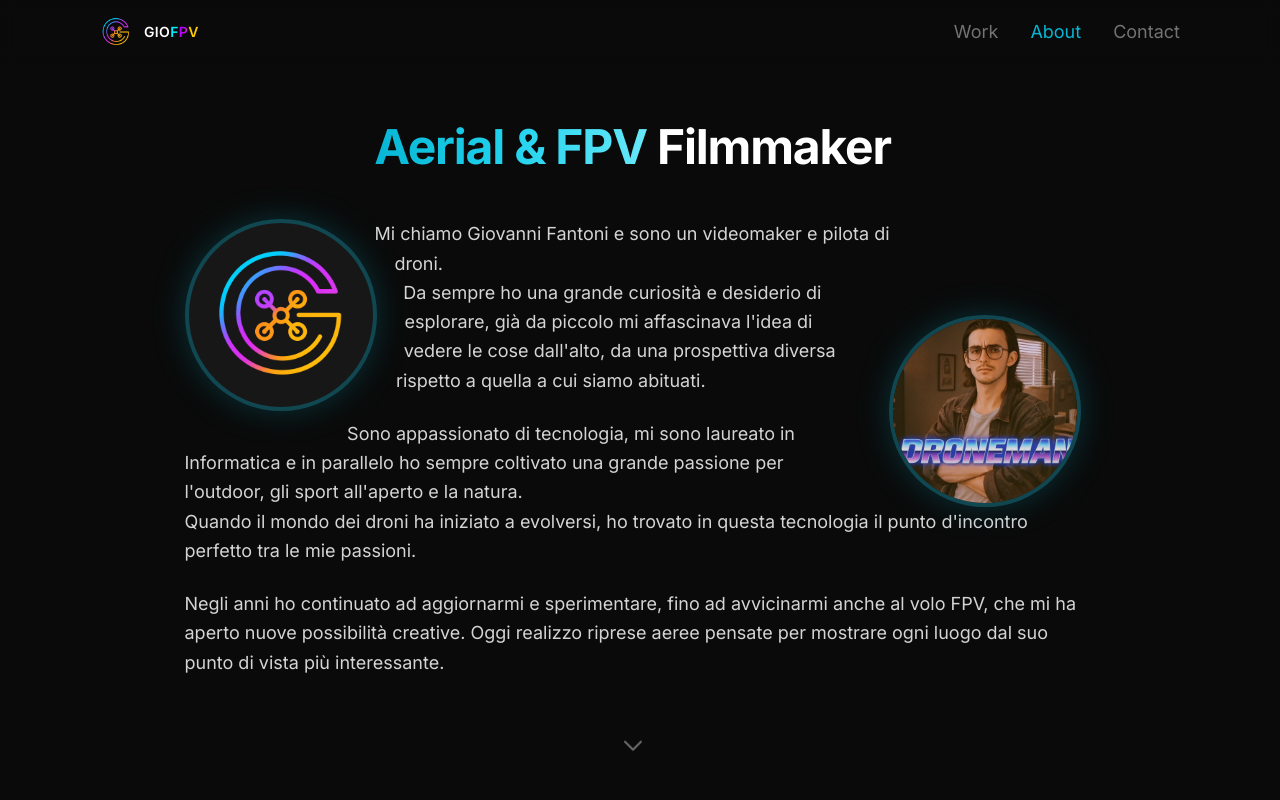
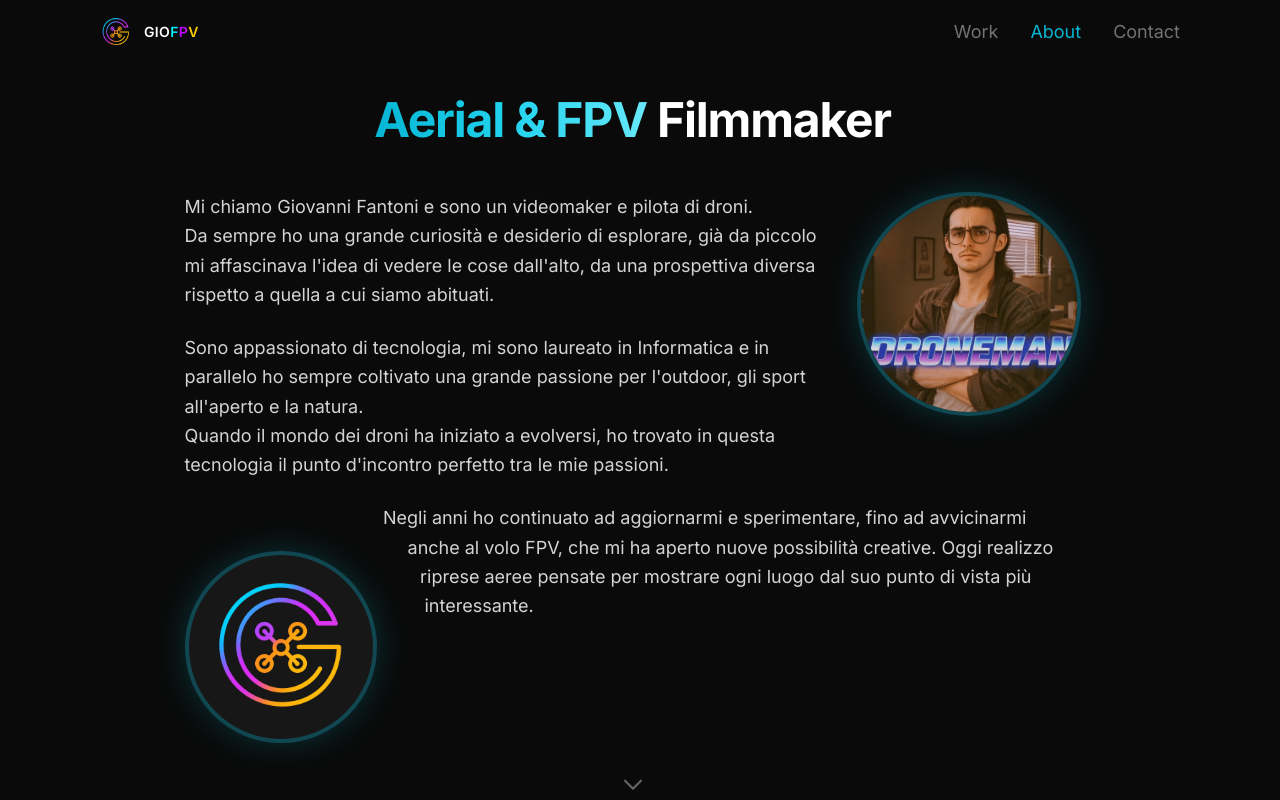
Before and after one commit to Gi0mputer/giofpv-site, a Next.js app: page /about in a window 1280 px wide. Shown: the top 800 px of the page. Built offline with nearby package versions, Linux system fonts and the light colour scheme.

Commit message:
feat: add new About page with bio and expandable gear sections.

```diff
--- a/app/about/page.tsx
+++ b/app/about/page.tsx
@@ -42,11 +42,38 @@ export default function AboutPage() {
           </div>
 
           {/* Text Container with Floats */}
-          <div className="text-base sm:text-lg text-neutral-300 leading-relaxed max-w-4xl mx-auto clearfix">
+          <div className="text-base sm:text-lg text-neutral-300 leading-relaxed max-w-4xl mx-auto clearfix relative">
 
-            {/* Left Bubble - Logo (Desktop) */}
-            <div className="hidden lg:block float-left mr-8 mb-4 shape-circle">
-              <div className="w-48 h-48 rounded-full overflow-hidden border-4 border-sunset-sky/30 shadow-[0_0_40px_-10px_rgba(6,182,212,0.4)] bg-neutral-900 relative z-10">
+            {/* 1. Profile Pic - Top Right (Float Right) */}
+            <div className="float-right ml-6 mb-2 lg:ml-12 lg:mb-6 shape-circle">
+              <div className="w-32 h-32 lg:w-56 lg:h-56 rounded-full overflow-hidden border-4 border-sunset-sky/30 shadow-[0_0_40px_-10px_rgba(6,182,212,0.4)] bg-neutral-900 relative z-10">
+                <Image
+                  src="/profilepic.png"
+                  alt="Giovanni Fantoni"
+                  width={224}
+                  height={224}
+                  className="object-cover w-full h-full"
+                />
+              </div>
+            </div>
+
+            {/* Paragraph 1 */}
+            <p className="mb-6">
+              Mi chiamo Giovanni Fantoni e sono un videomaker e pilota di droni.
+              <br />
+              Da sempre ho una grande curiosità e desiderio di esplorare, già da piccolo mi affascinava l'idea di vedere le cose dall'alto, da una prospettiva diversa rispetto a quella a cui siamo abituati.
+            </p>
+
+            {/* Paragraph 2 */}
+            <p className="mb-6">
+              Sono appassionato di tecnologia, mi sono laureato in Informatica e in parallelo ho sempre coltivato una grande passione per l'outdoor, gli sport all'aperto e la natura.
+              <br />
+              Quando il mondo dei droni ha iniziato a evolversi, ho trovato in questa tecnologia il punto d'incontro perfetto tra le mie passioni.
+            </p>
+
+            {/* 2. Logo - Bottom Left (Float Left) - Inserted before last paragraph */}
+            <div className="float-left mr-6 mt-2 lg:mr-12 lg:mt-12 shape-circle">
+              <div className="w-28 h-28 lg:w-48 lg:h-48 rounded-full overflow-hidden border-4 border-sunset-sky/30 shadow-[0_0_40px_-10px_rgba(6,182,212,0.4)] bg-neutral-900 relative z-10">
                 <Image
                   src="/icon.png"
                   alt="GioFPV Logo"
@@ -57,40 +84,7 @@ export default function AboutPage() {
               </div>
             </div>
 
-            {/* Right Bubble - Profile (Desktop) */}
-            <div className="hidden lg:block float-right ml-8 mb-4 mt-24 shape-circle">
-              <div className="w-48 h-48 rounded-full overflow-hidden border-4 border-sunset-sky/30 shadow-[0_0_40px_-10px_rgba(6,182,212,0.4)] bg-neutral-900 relative z-10">
-                <Image
-                  src="/profilepic.png"
-                  alt="Giovanni Fantoni"
-                  width={192}
-                  height={192}
-                  className="object-cover w-full h-full"
-                />
-              </div>
-            </div>
-
-            {/* Mobile Bubbles (Centered, not floating) */}
-            <div className="lg:hidden flex justify-center gap-6 mb-8">
-              <div className="w-28 h-28 rounded-full overflow-hidden border-3 border-sunset-sky/30 shadow-[0_0_30px_-10px_rgba(6,182,212,0.4)] bg-neutral-900 shrink-0">
-                <Image src="/icon.png" alt="GioFPV Logo" width={112} height={112} className="object-cover w-full h-full" />
-              </div>
-              <div className="w-28 h-28 rounded-full overflow-hidden border-3 border-sunset-violet/30 shadow-[0_0_30px_-10px_rgba(168,85,247,0.4)] bg-neutral-900 shrink-0">
-                <Image src="/profilepic.png" alt="Giovanni Fantoni" width={112} height={112} className="object-cover w-full h-full" />
-              </div>
-            </div>
-
-            {/* Paragraphs */}
-            <p className="mb-6">
-              Mi chiamo Giovanni Fantoni e sono un videomaker e pilota di droni.
-              <br />
-              Da sempre ho una grande curiosità e desiderio di esplorare, già da piccolo mi affascinava l'idea di vedere le cose dall'alto, da una prospettiva diversa rispetto a quella a cui siamo abituati.
-            </p>
-            <p className="mb-6">
-              Sono appassionato di tecnologia, mi sono laureato in Informatica e in parallelo ho sempre coltivato una grande passione per l'outdoor, gli sport all'aperto e la natura.
-              <br />
-              Quando il mondo dei droni ha iniziato a evolversi, ho trovato in questa tecnologia il punto d'incontro perfetto tra le mie passioni.
-            </p>
+            {/* Paragraph 3 */}
             <p>
               Negli anni ho continuato ad aggiornarmi e sperimentare, fino ad avvicinarmi anche al volo FPV, che mi ha aperto nuove possibilità creative.
               Oggi realizzo riprese aeree pensate per mostrare ogni luogo dal suo punto di vista più interessante.
```
